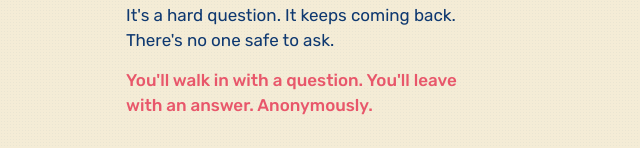
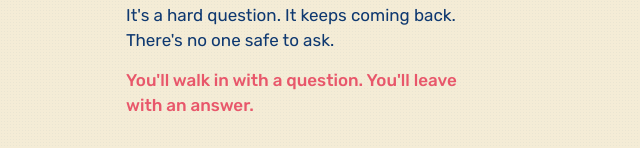
Before and after one commit to rathina-prabu/shouldiquit, a Next.js app: page / in a window 1280 px wide. Shown: the part 375-523 px from the top of the page, without its empty margins (318-958 px from the left). Built offline with nearby package versions, Linux system fonts and the light colour scheme.

Commit message:
ui: drop 'Anonymously.' from landing second line

```diff
--- a/app/page.tsx
+++ b/app/page.tsx
@@ -16,7 +16,7 @@ export default function LandingPage() {
         </p>
         <p className="text-[17px] leading-[1.45] mb-8 max-w-[340px]">
           <em className="text-accent font-medium not-italic">
-            You&apos;ll walk in with a question. You&apos;ll leave with an answer. Anonymously.
+            You&apos;ll walk in with a question. You&apos;ll leave with an answer.
           </em>
         </p>
         <Link
```
